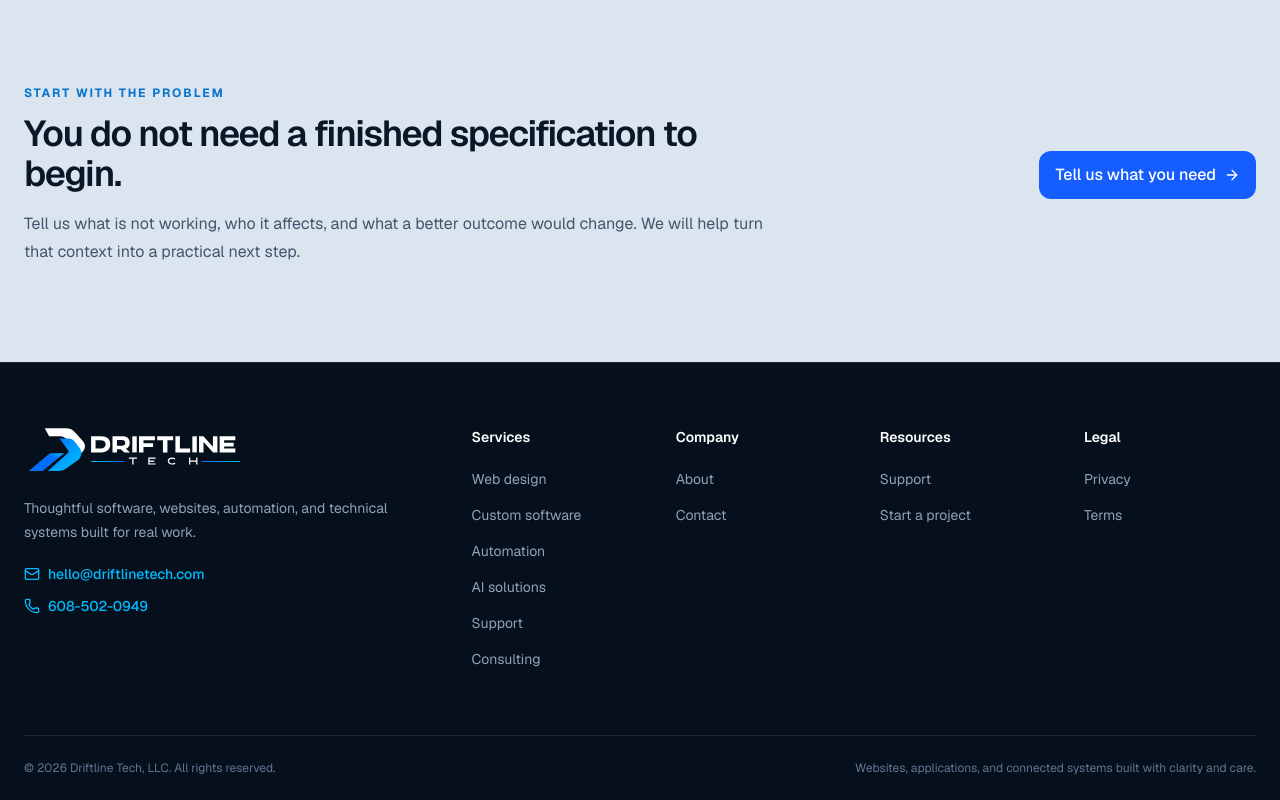
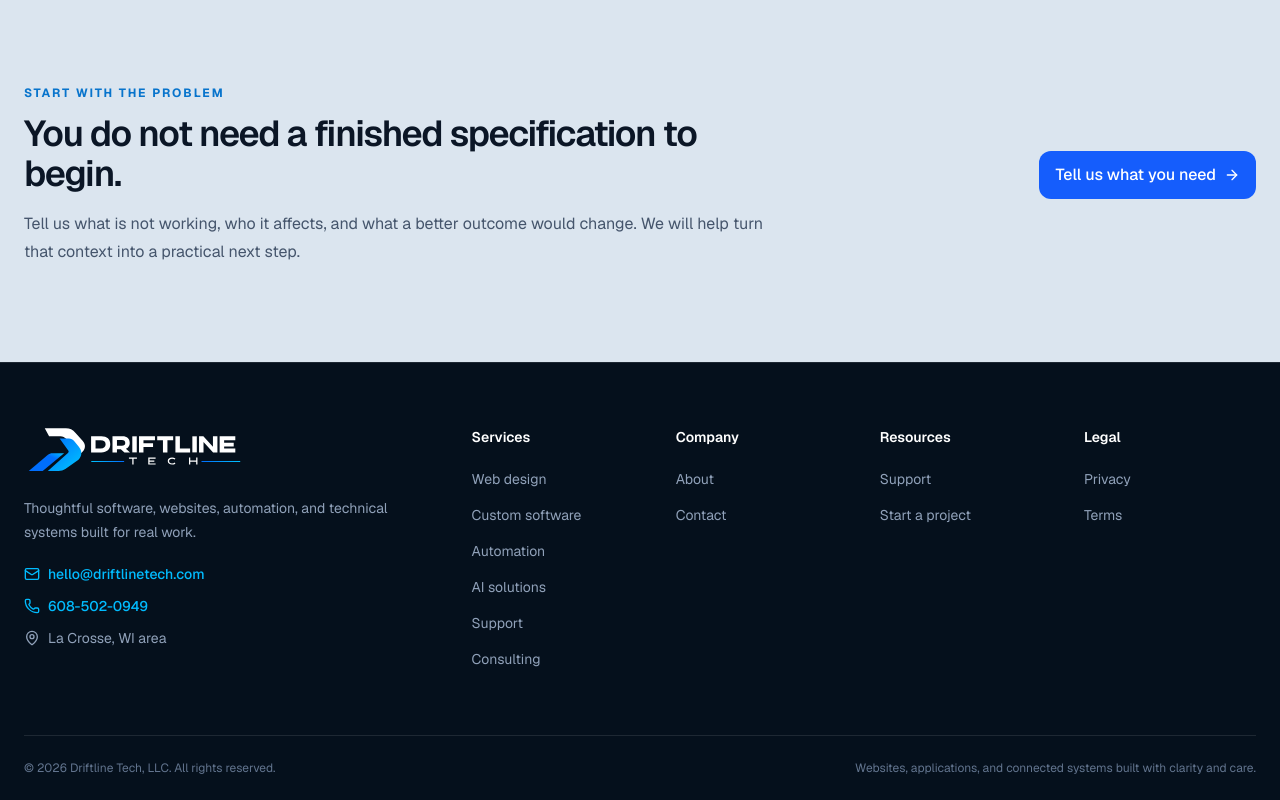
Before and after one commit to TheChebert/dltech, a Next.js app: page / in a window 1280 px wide. Shown: the part 3575-4375 px from the top of the page. Built offline with nearby package versions, Linux system fonts and the light colour scheme; no server answers.

Commit message:
Add La Crosse-area home base (#31) (#32) (#33)
* Add La Crosse area location

* Keep location footer self-contained

```diff
--- a/src/app/about/page.tsx
+++ b/src/app/about/page.tsx
@@ -7,14 +7,14 @@ import { MarketingShell } from "@/components/marketing-shell";
 
 export const metadata: Metadata = {
   title: "About",
-  description: "Learn how Driftline Tech approaches custom software, websites, automation, and long-term system ownership.",
+  description: "Learn how Driftline Tech, based in the La Crosse, Wisconsin area, approaches custom software, websites, automation, and long-term system ownership.",
   alternates: { canonical: "/about" },
 };
 
 export default function AboutPage() {
   return (
     <MarketingShell>
-      <InnerHero eyebrow="About Driftline" title="A technology company built around useful systems and clear ownership." description="Driftline Tech helps businesses design, build, connect, and support digital systems. The work stays grounded in what it takes to operate and improve technology after launch." />
+      <InnerHero eyebrow="About Driftline" title="A technology company built around useful systems and clear ownership." description="Based in the La Crosse, Wisconsin area, Driftline Tech helps businesses design, build, connect, and support digital systems. The work stays grounded in what it takes to operate and improve technology after launch." />
       <section className="surface-light py-20 sm:py-24">
         <div className="page-shell grid gap-12 lg:grid-cols-2">
           <div>
--- a/src/app/contact/page.tsx
+++ b/src/app/contact/page.tsx
@@ -29,7 +29,7 @@ export default async function ContactPage({ searchParams }: PageProps<"/contact"
             <div className="mt-8 space-y-4">
               <a href="mailto:hello@driftlinetech.com" className="flex items-center gap-4 surface-panel rounded-xl border border-slate-300/80 p-4 text-sm font-medium text-slate-800 hover:border-blue-300"><Mail className="size-5 text-blue-600" />hello@driftlinetech.com</a>
               <a href="tel:+16085020949" className="flex items-center gap-4 surface-panel rounded-xl border border-slate-300/80 p-4 text-sm font-medium text-slate-800 hover:border-blue-300"><Phone className="size-5 text-blue-600" />608-502-0949</a>
-              <div className="flex items-center gap-4 surface-panel rounded-xl border border-slate-300/80 p-4 text-sm font-medium text-slate-800"><MapPin className="size-5 text-blue-600" />Remote-first collaboration</div>
+              <div className="flex items-center gap-4 surface-panel rounded-xl border border-slate-300/80 p-4 text-sm font-medium text-slate-800"><MapPin className="size-5 text-blue-600" />La Crosse, WI area · Remote-first</div>
               <div className="flex items-center gap-4 surface-panel rounded-xl border border-slate-300/80 p-4 text-sm font-medium text-slate-800"><ShieldCheck className="size-5 text-blue-600" />Please do not send passwords, keys, or sensitive customer data</div>
             </div>
           </div>
--- a/src/components/site-footer.tsx
+++ b/src/components/site-footer.tsx
@@ -1,5 +1,5 @@
 import Link from "next/link";
-import { Mail, Phone } from "lucide-react";
+import { Mail, MapPin, Phone } from "lucide-react";
 
 import { BrandLogo } from "@/components/brand-logo";
 
@@ -54,6 +54,9 @@ export function SiteFooter() {
             <a href="tel:+16085020949" className="inline-flex items-center gap-2 text-sm font-medium text-sky-400 hover:text-sky-300">
               <Phone className="size-4" aria-hidden="true" /> 608-502-0949
             </a>
+            <p className="inline-flex items-center gap-2 text-sm text-slate-400">
+              <MapPin className="size-4" aria-hidden="true" /> La Crosse, WI area
+            </p>
           </div>
         </div>
         <div className="grid grid-cols-2 gap-8 sm:grid-cols-4">
```
Also changed, not shown: 1 other file (tests, documents, lock files or other folders).
